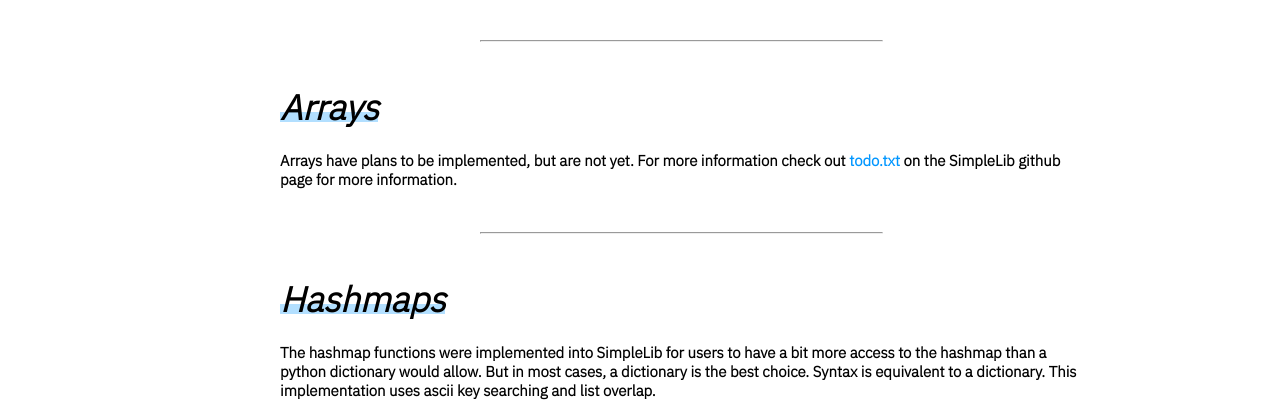
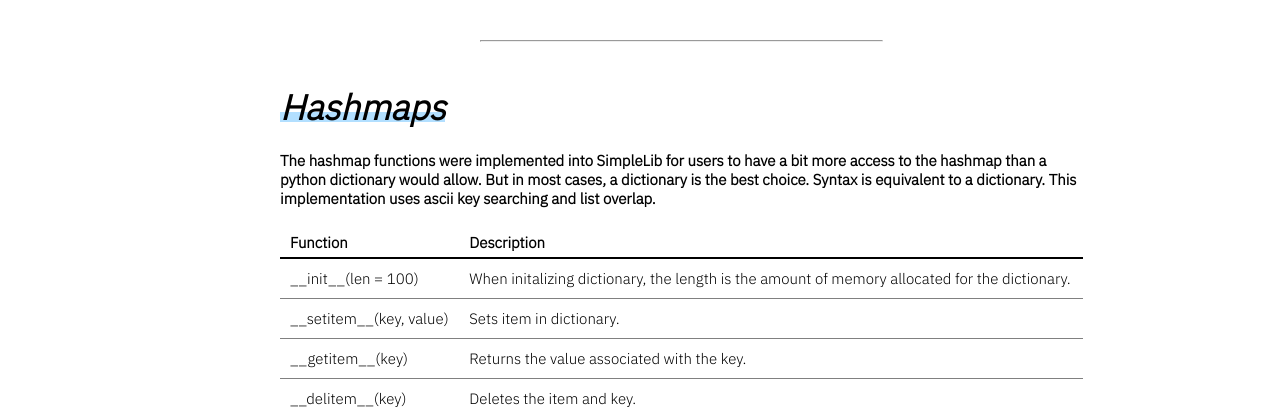
Before and after one commit to owenmoogk/simplelib, a plain HTML site: page index.html in a window 1280 px wide. Shown: the part 679-1091 px from the top of the page. Drawn offline with nearby package versions, Linux system fonts and the light colour scheme.

Commit message:
removed arrays

```diff
--- a/index.html
+++ b/index.html
@@ -46,15 +46,6 @@
             <p>
                 This project is entirely open source, which can be viewed on the project's
                 <a href="https://github.com/owenmoogk/simplelib">Github page</a>.
-            </p>
-
-            <br><hr>
-
-            <h2 id="arrays">Arrays</h2>
-            <p>
-                Arrays have plans to be implemented, but are not yet. For more information check out
-                <a href="https://github.com/owenmoogk/simplelib/blob/main/todo.txt">todo.txt</a>
-                on the SimpleLib github page for more information.
             </p>
 
             <br><hr>
```
